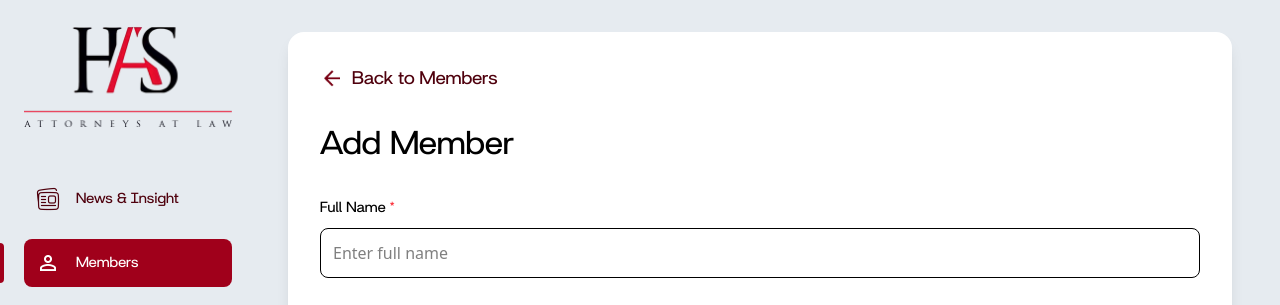
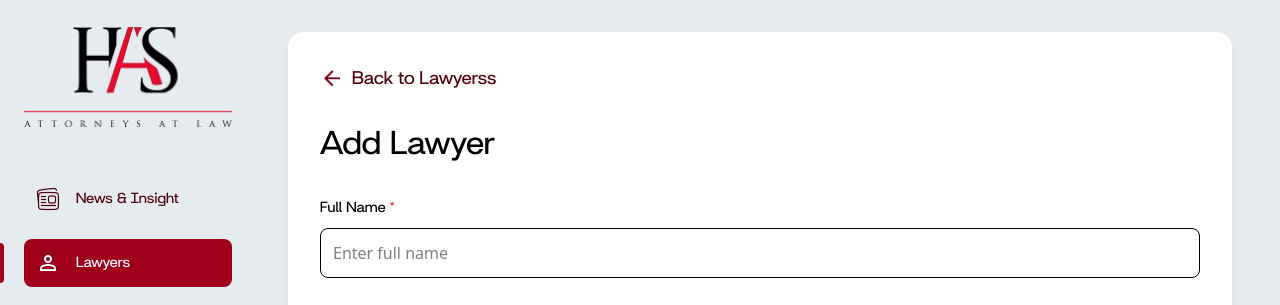
Before and after one commit to Has-Law/Haslaw-admin, a Next.js app: page /members/add in a window 1280 px wide. Shown: the top 305 px of the page. Built offline with nearby package versions, Linux system fonts and the light colour scheme.

Commit message:
refactor: admin members to lawyers

```diff
--- a/src/components/common/Sidebar.tsx
+++ b/src/components/common/Sidebar.tsx
@@ -23,7 +23,7 @@ const Sidebar = () => {
 
     const navLinks = [
         { name: "News & Insight", href: "/news", activeIcon: news, inactiveIcon: newsBlack },
-        { name: "Members", href: "/members", activeIcon: member, inactiveIcon: memberBlack },
+        { name: "Lawyers", href: "/members", activeIcon: member, inactiveIcon: memberBlack },
         { name: "Careers Form", href: "/careers", activeIcon: career, inactiveIcon: careerBlack },
     ];
 
--- a/src/components/members/Add.tsx
+++ b/src/components/members/Add.tsx
@@ -278,10 +278,10 @@ const AddMember = () => {
                 <div className="flex flex-col gap-8">
                     <Link href="/members" className="flex items-center gap-2 text-[#4F000D] hover:text-[#A0001B] font_britanica_bold cursor-pointer w-fit transition-colors">
                         <Image src={arrow} alt="Back arrow" width={24} height={24} />
-                        <span className='font_britanica_bold text-xl'>Back to Members</span>
+                        <span className='font_britanica_bold text-xl'>Back to Lawyerss</span>
                     </Link>
 
-                    <h1 className="font_britanica_bold text-4xl text-black">Add Member</h1>
+                    <h1 className="font_britanica_bold text-4xl text-black">Add Lawyer</h1>
 
                     {validationErrors.length > 0 && (
                         <div className="bg-red-50 border border-red-200 rounded-lg p-4">
@@ -439,7 +439,7 @@ const AddMember = () => {
 
                         <DynamicListSection title="Work Experience" list={practiceFocus} setList={setPracticeFocus} />
                         <DynamicListSection title="Education" list={education} setList={setEducation} />
-                        <DynamicListSection title="Language" list={language} setList={setLanguage} />
+                        <DynamicListSection title="Remarks" list={language} setList={setLanguage} />
                     </div>
 
                     <div className="flex justify-end mt-8">
@@ -448,7 +448,7 @@ const AddMember = () => {
                             disabled={isSaving}
                             className="px-10 py-3 rounded-lg bg-[#A0001B] text-white font_britanica_bold hover:bg-[#4F000D] transition-colors duration-200 cursor-pointer disabled:opacity-50 disabled:cursor-not-allowed"
                         >
-                            {isSaving ? 'Adding...' : 'Add Member'}
+                            {isSaving ? 'Adding...' : 'Add Lawyer'}
                         </button>
                     </div>
                 </div>
--- a/src/components/members/Dashboard.tsx
+++ b/src/components/members/Dashboard.tsx
@@ -255,14 +255,14 @@ const MembersDashboard = () => {
                 <div className="flex flex-col">
                     <div className="flex flex-col lg:flex-row items-start lg:items-center justify-between w-full mb-8 gap-4">
                         <h1 className="font_britanica_bold text-[clamp(4vw,4vw,4vw)] md:text-3xl text-black">
-                            Members
+                            Lawyers
                         </h1>
 
                         <div className="flex flex-col sm:flex-row items-stretch sm:items-center gap-4 w-full lg:w-auto">
                             <div className="relative w-full sm:w-auto">
                                 <input
                                     type="text"
-                                    placeholder="Search members..."
+                                    placeholder="Search lawyers..."
                                     className="border border-[#A0001B] rounded-full px-4 py-2 pr-10 outline-none w-full sm:w-64 font_britanica_regular"
                                     value={searchQuery}
                                     onChange={(e) => setSearchQuery(e.target.value)}
@@ -277,7 +277,7 @@ const MembersDashboard = () => {
                             <Link href="/members/add" passHref>
                                 <button className="bg-[#A0001B] rounded-lg px-4 py-2 text-white font_britanica_bold hover:bg-[#4F000D] flex items-center justify-center gap-2 whitespace-nowrap transition-colors w-full sm:w-auto">
                                     <span>+</span>
-                                    <span>Add Member</span>
+                                    <span>Add Lawyers</span>
                                 </button>
                             </Link>
                         </div>
```
